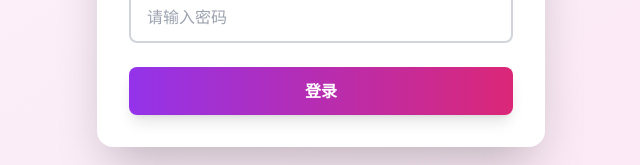
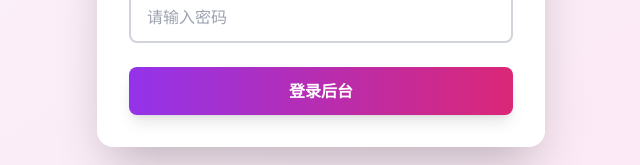
Before and after one commit to NYCTEAM/REF, a Next.js app: page /admin in a window 1280 px wide. Shown: the part 527-692 px from the top of the page, without its empty margins (319-959 px from the left). Built offline with nearby package versions, Linux system fonts and the light colour scheme.

Commit message:
Update login button text to verify deployment status

```diff
--- a/app/admin/page.js
+++ b/app/admin/page.js
@@ -293,9 +293,10 @@ export default function AdminPage() {
 
               <button
                 type="submit"
-                className="w-full bg-gradient-to-r from-purple-600 to-pink-600 text-white py-3 px-6 rounded-lg font-semibold hover:from-purple-700 hover:to-pink-700 transition-all shadow-lg"
+                disabled={loading}
+                className="w-full bg-gradient-to-r from-purple-600 to-pink-600 text-white py-3 px-6 rounded-lg font-semibold hover:from-purple-700 hover:to-pink-700 transition-all shadow-lg disabled:opacity-50"
               >
-                登录
+                {loading ? '登录中...' : '登录后台'}
               </button>
             </form>
 
```
